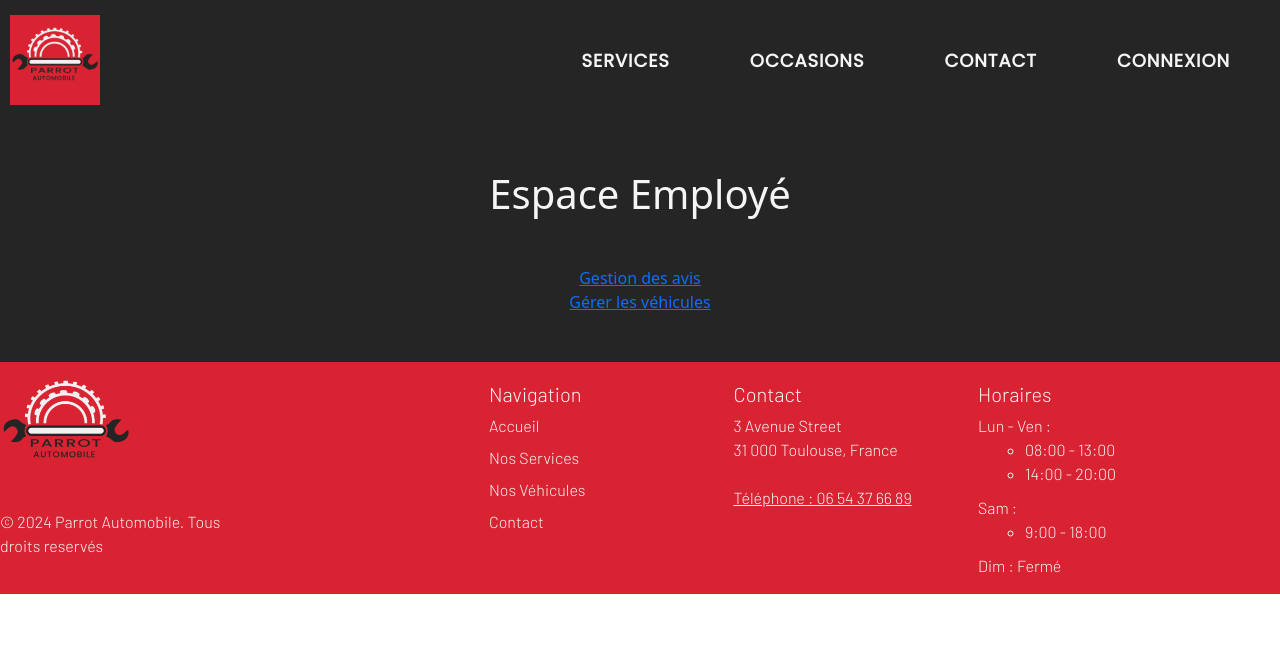
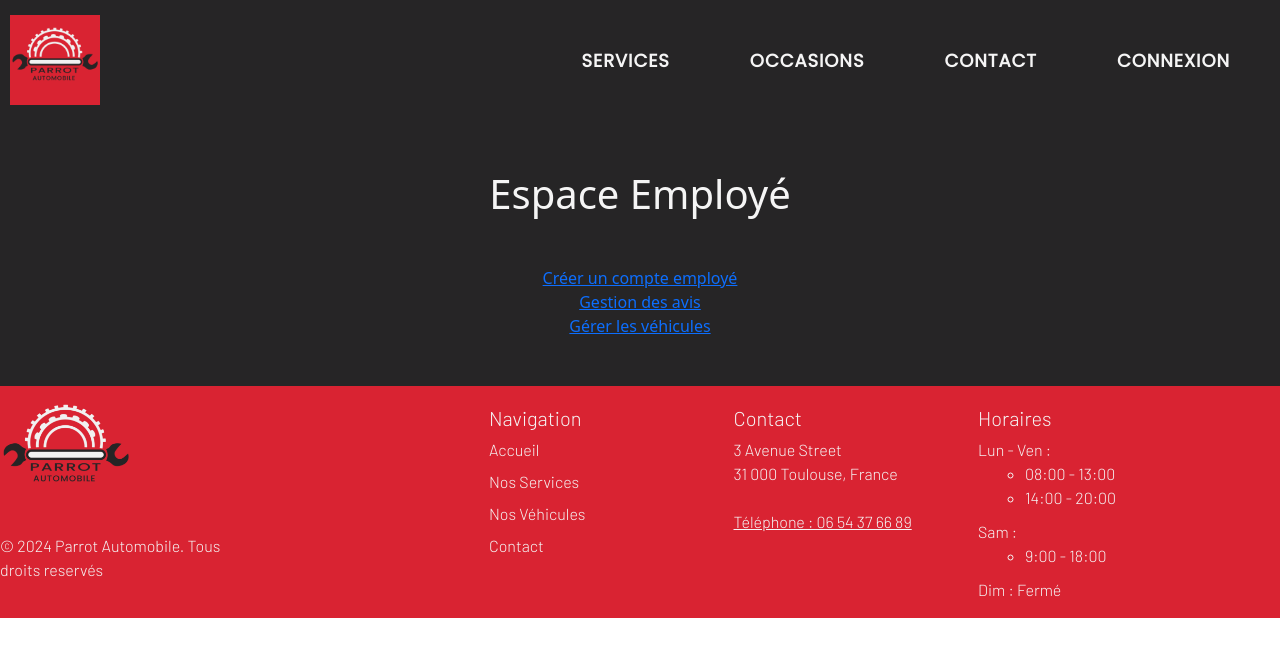
Before and after one commit to nouneblb/ECF_Ang_Parrot, an Angular app: page /espaceemploye in a window 1280 px wide. Shown: the top 656 px of the page. Built offline with nearby package versions, Linux system fonts and the light colour scheme.

Commit message:
renom dashboard for admin & employe

```diff
--- a/src/app/app-routing.module.ts
+++ b/src/app/app-routing.module.ts
@@ -15,8 +15,8 @@ import { ManageReviewComponent } from './pages/manage-review/manage-review.compo
 
 import { ManageCarsComponent } from './pages/manage-cars/manage-cars.component';
 
-import { EspaceEmployeComponent } from './pages/espace-employe/espace-employe.component';
-import { EspaceAdminComponent } from './pages/espace-admin/espace-admin.component';
+import { EspaceEmployeComponent } from './pages/employeDashboard/espace-employe.component';
+import { EspaceAdminComponent } from './pages/adminDashboard/espace-admin.component';
 
 const routes: Routes = [
   { path: 'home', component: HomeComponent},
--- a/src/app/app.module.ts
+++ b/src/app/app.module.ts
@@ -20,10 +20,10 @@ import { ContactComponent } from './pages/contact/contact.component';
 import { AuthComponent } from './auth/auth.component';
 import { EmployeeFormComponent } from './employee-form/employee-form.component';
 import { CustomerReviewComponent } from './pages/customer-review/customer-review.component';
-import { EspaceEmployeComponent } from './pages/espace-employe/espace-employe.component';
+import { EspaceEmployeComponent } from './pages/employeDashboard/espace-employe.component';
 import { ManageReviewComponent } from './pages/manage-review/manage-review.component';
 import { ManageCarsComponent } from './pages/manage-cars/manage-cars.component';
-import { EspaceAdminComponent } from './pages/espace-admin/espace-admin.component';
+import { EspaceAdminComponent } from './pages/adminDashboard/espace-admin.component';
 
 
 @NgModule({
--- a/src/app/pages/espace-employe/espace-employe.component.html
+++ b/src/app/pages/employeDashboard/espace-employe.component.html
@@ -5,11 +5,15 @@
 </div>
 
 <div class="row text-center">
-  <a routerLink="/managereview">Gestion des avis</a>
+  <a routerLink="/">Créer un compte employé</a>
 </div>
 
 <div class="row text-center">
-  <a routerLink="/managecars" class="mb-5">Gérer les véhicules</a>
+  <a routerLink="/">Gestion des avis</a>
+</div>
+
+<div class="row text-center">
+  <a routerLink="/" class="mb-5">Gérer les véhicules</a>
 </div>
 
 <app-footer></app-footer>
```
Also changed, not shown: src/app/pages/adminDashboard/espace-admin.component.html (renamed from src/app/pages/espace-admin/espace-admin.component.html), src/app/pages/adminDashboard/espace-admin.component.scss (renamed from src/app/pages/espace-admin/espace-admin.component.scss), src/app/pages/adminDashboard/espace-admin.component.ts (renamed from src/app/pages/espace-admin/espace-admin.component.ts), src/app/pages/employeDashboard/espace-employe.component.scss (renamed from src/app/pages/espace-employe/espace-employe.component.scss), src/app/pages/employeDashboard/espace-employe.component.ts (renamed from src/app/pages/espace-employe/espace-employe.component.ts), 2 other files (tests, documents, lock files or other folders).
